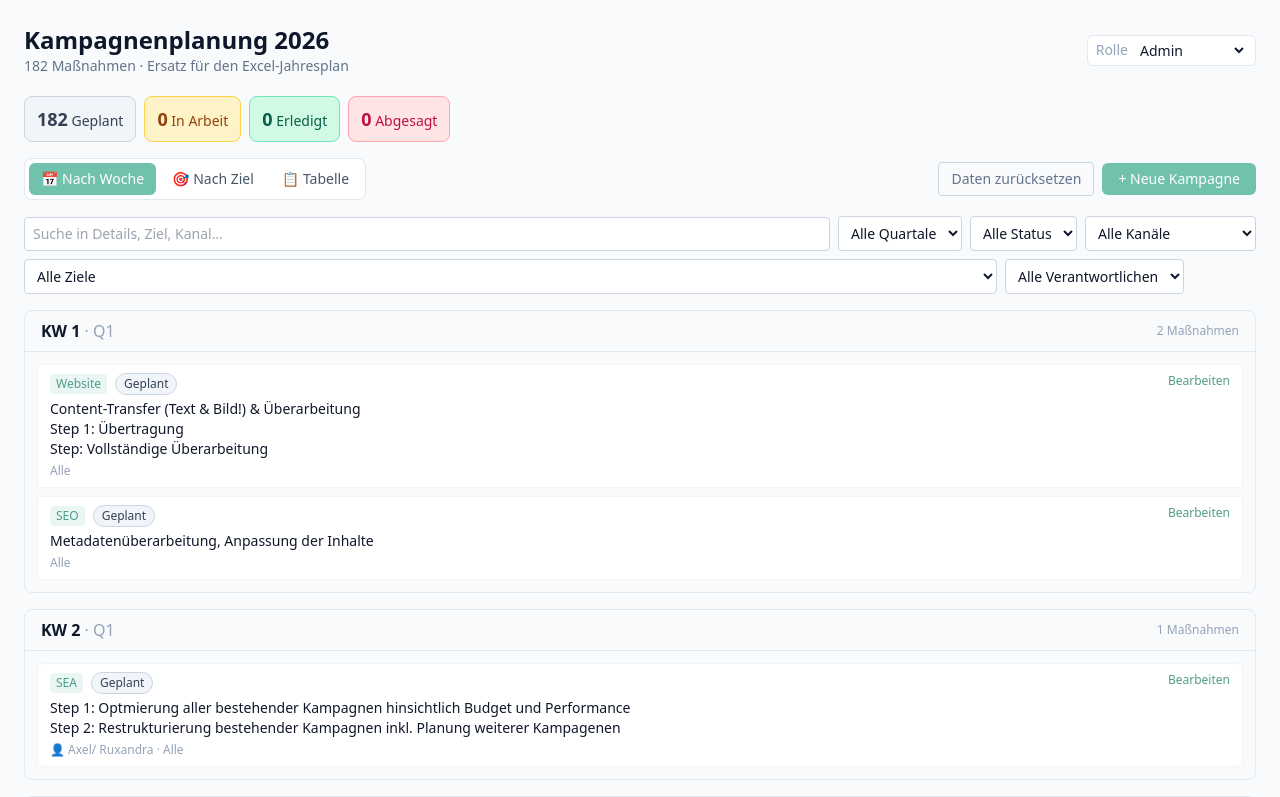
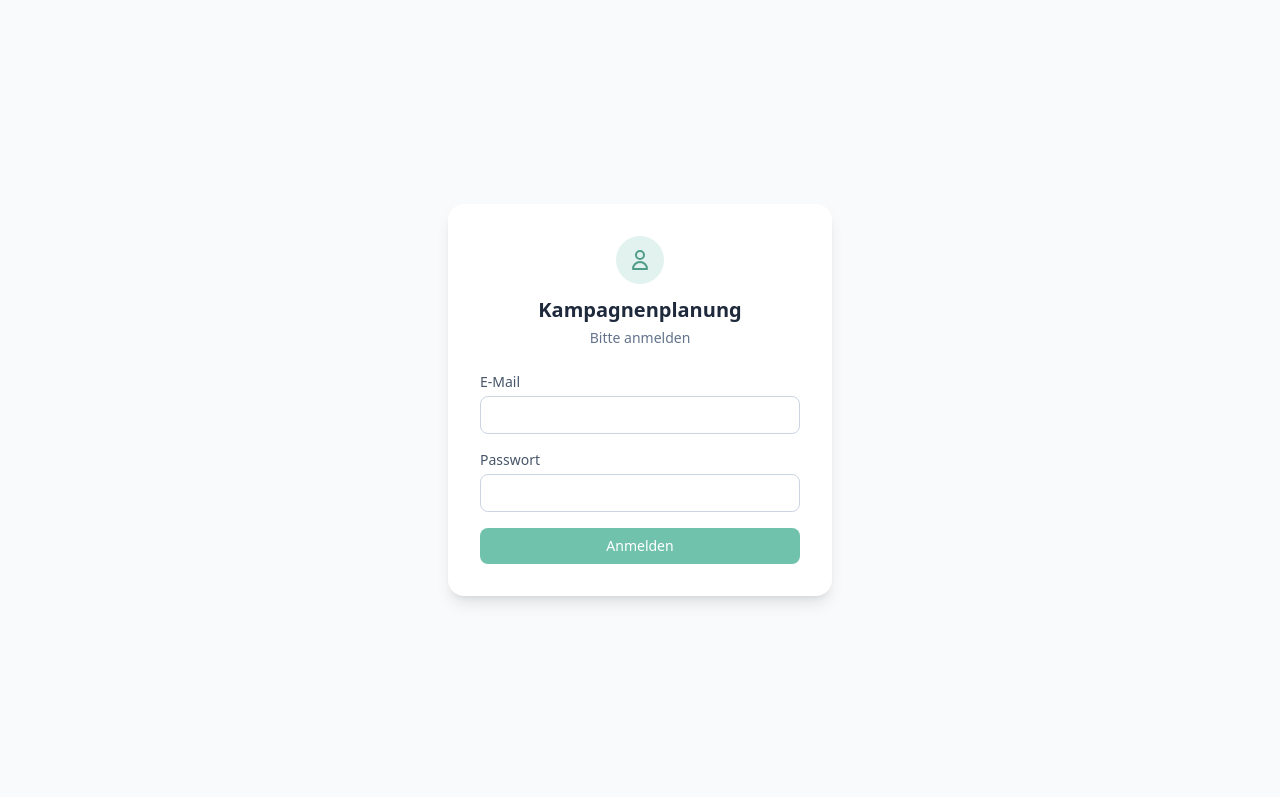
Before and after one commit to vwdentalbauer/kampagnenplanung, a React (Vite) app: page / in a window 1280 px wide. Shown: the top 797 px of the page. Built offline with nearby package versions, Linux system fonts and the light colour scheme.

Commit message:
Login-Schranke mit SHA-256-gehashtem Passwort

```diff
--- a/src/App.tsx
+++ b/src/App.tsx
@@ -12,7 +12,7 @@ import { KampagneEditor } from "./components/KampagneEditor";
 type Ansicht = "tabelle" | "woche" | "ziel";
 
 export default function App() {
-  const { nutzer, setRolle, darfBearbeiten, istAdmin } = useAuth();
+  const { nutzer, setRolle, darfBearbeiten, istAdmin, abmelden } = useAuth();
   const { kampagnen, geladen, speichern, loeschen, zuruecksetzen } = useKampagnen();
 
   const [ansicht, setAnsicht] = useState<Ansicht>("woche");
@@ -78,13 +78,14 @@ export default function App() {
           </p>
         </div>
         <div className="flex items-center gap-3 text-sm">
-          {/* Rollen-Umschalter (Demo). Später: echte Anmeldung via Supabase. */}
+          <span className="text-slate-500">{nutzer.name}</span>
+          {istAdmin && (
             <label className="flex items-center gap-2 rounded-md border border-slate-200 bg-white px-2 py-1">
-            <span className="text-slate-400">Rolle</span>
+              <span className="text-slate-400 text-xs">Rolle</span>
               <select
                 value={nutzer.rolle}
                 onChange={(e) => setRolle(e.target.value as Rolle)}
-              className="bg-transparent font-medium focus:outline-none"
+                className="bg-transparent text-sm font-medium focus:outline-none"
               >
                 {(Object.keys(ROLLEN_LABELS) as Rolle[]).map((r) => (
                   <option key={r} value={r}>
@@ -93,6 +94,13 @@ export default function App() {
                 ))}
               </select>
             </label>
+          )}
+          <button
+            onClick={abmelden}
+            className="rounded-md border border-slate-200 bg-white px-3 py-1 text-sm text-slate-500 hover:bg-slate-50"
+          >
+            Abmelden
+          </button>
         </div>
       </header>
 
--- a/src/auth/AuthContext.tsx
+++ b/src/auth/AuthContext.tsx
@@ -1,37 +1,51 @@
 import { createContext, useContext, useState, type ReactNode } from "react";
 import type { Nutzer, Rolle } from "../types";
+import { LoginScreen } from "./LoginScreen";
 
-/**
- * Mock-Authentifizierung für die Architektur-/Demophase.
- *
- * Es gibt bereits ein vollständiges Rollenmodell (viewer/editor/admin).
- * Die eigentliche Anmeldung + Nutzerverwaltung kommt später über Supabase
- * Auth – dann wird hier lediglich der Provider ausgetauscht, die
- * `useAuth()`-API für die UI bleibt gleich.
- */
 interface AuthState {
   nutzer: Nutzer;
   setRolle: (r: Rolle) => void;
   darfBearbeiten: boolean;
   istAdmin: boolean;
+  abmelden: () => void;
 }
 
-const DEMO_NUTZER: Nutzer = {
-  email: "demo@dentalbauer.de",
-  name: "Demo-Nutzer",
+const SESSION_KEY = "kp.session.v1";
+
+const NUTZER: Nutzer = {
+  email: "valeska.wiedemann@dentalbauer.de",
+  name: "Valeska Wiedemann",
   rolle: "admin",
 };
 
 const AuthCtx = createContext<AuthState | null>(null);
 
 export function AuthProvider({ children }: { children: ReactNode }) {
-  const [nutzer, setNutzer] = useState<Nutzer>(DEMO_NUTZER);
+  const [eingeloggt, setEingeloggt] = useState<boolean>(() =>
+    sessionStorage.getItem(SESSION_KEY) === "1",
+  );
+  const [nutzer, setNutzer] = useState<Nutzer>(NUTZER);
+
+  const anmelden = () => {
+    sessionStorage.setItem(SESSION_KEY, "1");
+    setEingeloggt(true);
+  };
+
+  const abmelden = () => {
+    sessionStorage.removeItem(SESSION_KEY);
+    setEingeloggt(false);
+  };
+
+  if (!eingeloggt) {
+    return <LoginScreen onSuccess={anmelden} />;
+  }
 
   const value: AuthState = {
     nutzer,
     setRolle: (rolle) => setNutzer((n) => ({ ...n, rolle })),
     darfBearbeiten: nutzer.rolle === "editor" || nutzer.rolle === "admin",
     istAdmin: nutzer.rolle === "admin",
+    abmelden,
   };
 
   return <AuthCtx.Provider value={value}>{children}</AuthCtx.Provider>;
--- /dev/null
+++ b/src/auth/LoginScreen.tsx
@@ -0,0 +1,102 @@
+import { FormEvent, useState } from "react";
+
+// SHA-256 hash von "email:passwort" – Klartext-Credentials stehen nirgends im Code.
+// Hash erzeugen: node -e "require('crypto').createHash('sha256').update('email:pw').digest('hex')"
+const CREDENTIAL_HASH =
+  "718a5e82c8707cc770b8b80aa723834423d8a7f1c0739b27d60526c91ee124f1";
+
+async function sha256(text: string): Promise<string> {
+  const buf = await crypto.subtle.digest(
+    "SHA-256",
+    new TextEncoder().encode(text),
+  );
+  return Array.from(new Uint8Array(buf))
+    .map((b) => b.toString(16).padStart(2, "0"))
+    .join("");
+}
+
+interface Props {
+  onSuccess: () => void;
+}
+
+export function LoginScreen({ onSuccess }: Props) {
+  const [email, setEmail] = useState("");
+  const [pw, setPw] = useState("");
+  const [fehler, setFehler] = useState(false);
+  const [laedt, setLaedt] = useState(false);
+
+  const absenden = async (e: FormEvent) => {
+    e.preventDefault();
+    setFehler(false);
+    setLaedt(true);
+    try {
+      const hash = await sha256(`${email.trim().toLowerCase()}:${pw}`);
+      if (hash === CREDENTIAL_HASH) {
+        onSuccess();
+      } else {
+        setFehler(true);
+      }
+    } finally {
+      setLaedt(false);
+    }
+  };
+
+  return (
+    <div className="flex min-h-screen items-center justify-center bg-slate-50 p-4">
+      <div className="w-full max-w-sm rounded-2xl bg-white p-8 shadow-lg">
+        <div className="mb-6 text-center">
+          <div className="mx-auto mb-3 flex h-12 w-12 items-center justify-center rounded-full bg-marke/20">
+            <svg className="h-6 w-6 text-marke-dark" fill="none" viewBox="0 0 24 24" stroke="currentColor">
+              <path strokeLinecap="round" strokeLinejoin="round" strokeWidth={2} d="M16 7a4 4 0 11-8 0 4 4 0 018 0zM12 14a7 7 0 00-7 7h14a7 7 0 00-7-7z" />
+            </svg>
+          </div>
+          <h1 className="text-xl font-bold text-slate-800">Kampagnenplanung</h1>
+          <p className="mt-1 text-sm text-slate-500">Bitte anmelden</p>
+        </div>
+
+        <form onSubmit={absenden} className="space-y-4">
+          <div>
+            <label className="mb-1 block text-sm font-medium text-slate-600">
+              E-Mail
+            </label>
+            <input
+              type="email"
+              autoComplete="email"
+              required
+              value={email}
+              onChange={(e) => setEmail(e.target.value)}
+              className="w-full rounded-lg border border-slate-300 px-3 py-2 text-sm focus:border-marke focus:outline-none focus:ring-1 focus:ring-marke"
+            />
+          </div>
+          <div>
+            <label className="mb-1 block text-sm font-medium text-slate-600">
+              Passwort
+            </label>
+            <input
+              type="password"
+              autoComplete="current-password"
+              required
+              value={pw}
+              onChange={(e) => setPw(e.target.value)}
+              className="w-full rounded-lg border border-slate-300 px-3 py-2 text-sm focus:border-marke focus:outline-none focus:ring-1 focus:ring-marke"
+            />
+          </div>
+
+          {fehler && (
+            <p className="rounded-lg bg-rose-50 px-3 py-2 text-sm text-rose-600">
+              E-Mail oder Passwort falsch.
+            </p>
+          )}
+
+          <button
+            type="submit"
+            disabled={laedt}
+            className="w-full rounded-lg bg-marke py-2 text-sm font-medium text-white hover:bg-marke-dark disabled:opacity-60"
+          >
+            {laedt ? "Prüfe…" : "Anmelden"}
+          </button>
+        </form>
+      </div>
+    </div>
+  );
+}
```
Lines whose indentation alone changed are shown as unchanged.
